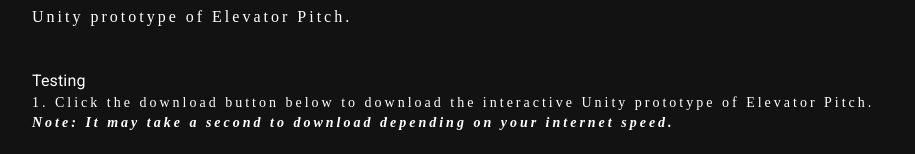
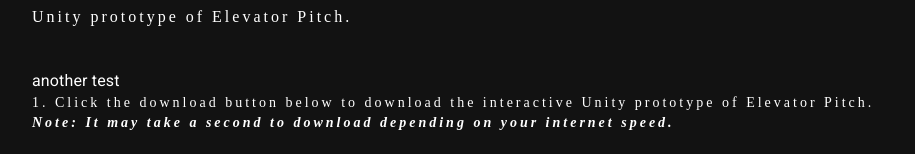
Before and after one commit to msaini26/deployment-1, a React (Create React App) app: page / in a window 1280 px wide. Shown: the part 163-317 px from the top of the page, without its empty margins (182-1097 px from the left). Built offline with nearby package versions, Linux system fonts and the light colour scheme; a web font is replaced by a local one.

Commit message:
another test quick

```diff
--- a/src/App.js
+++ b/src/App.js
@@ -100,7 +100,7 @@ export default function App() {
           </Typography>
 
           <Typography>
-            Testing
+            another test
           </Typography>
 
           <Typography
```
